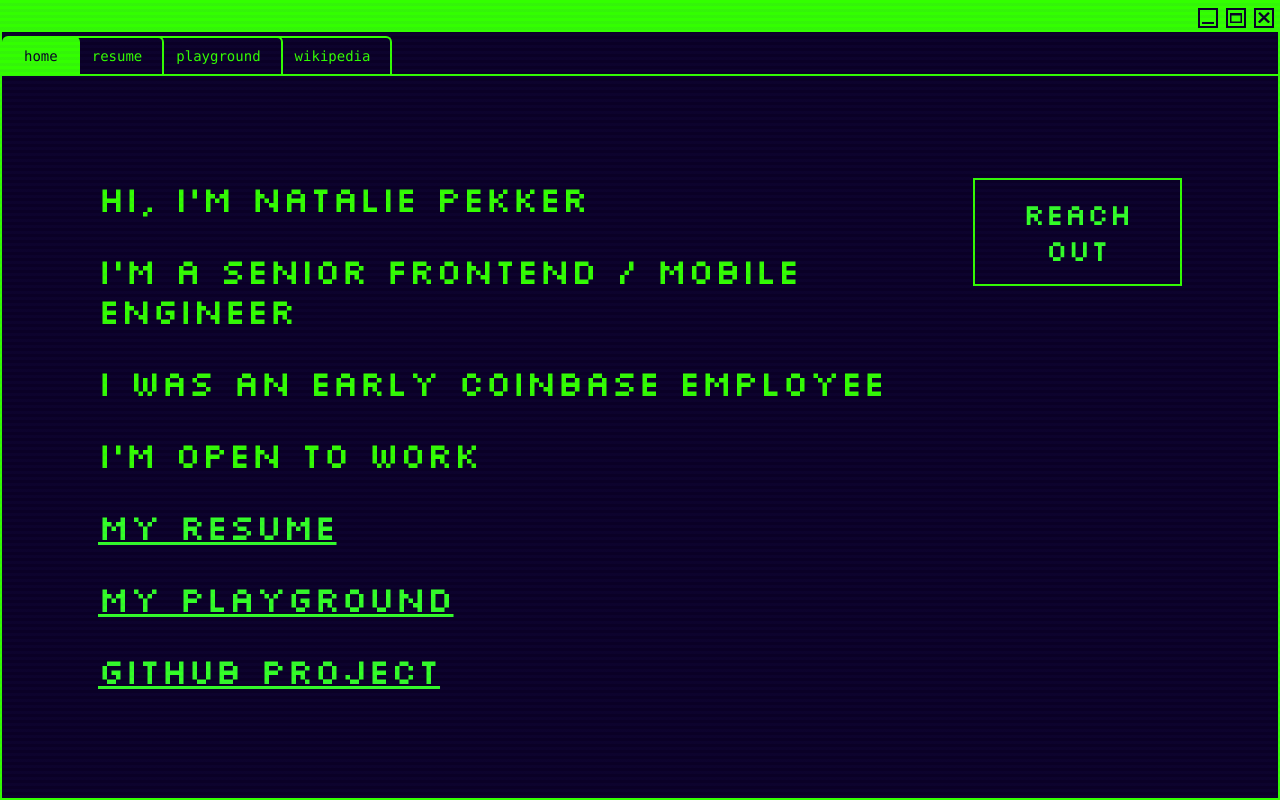
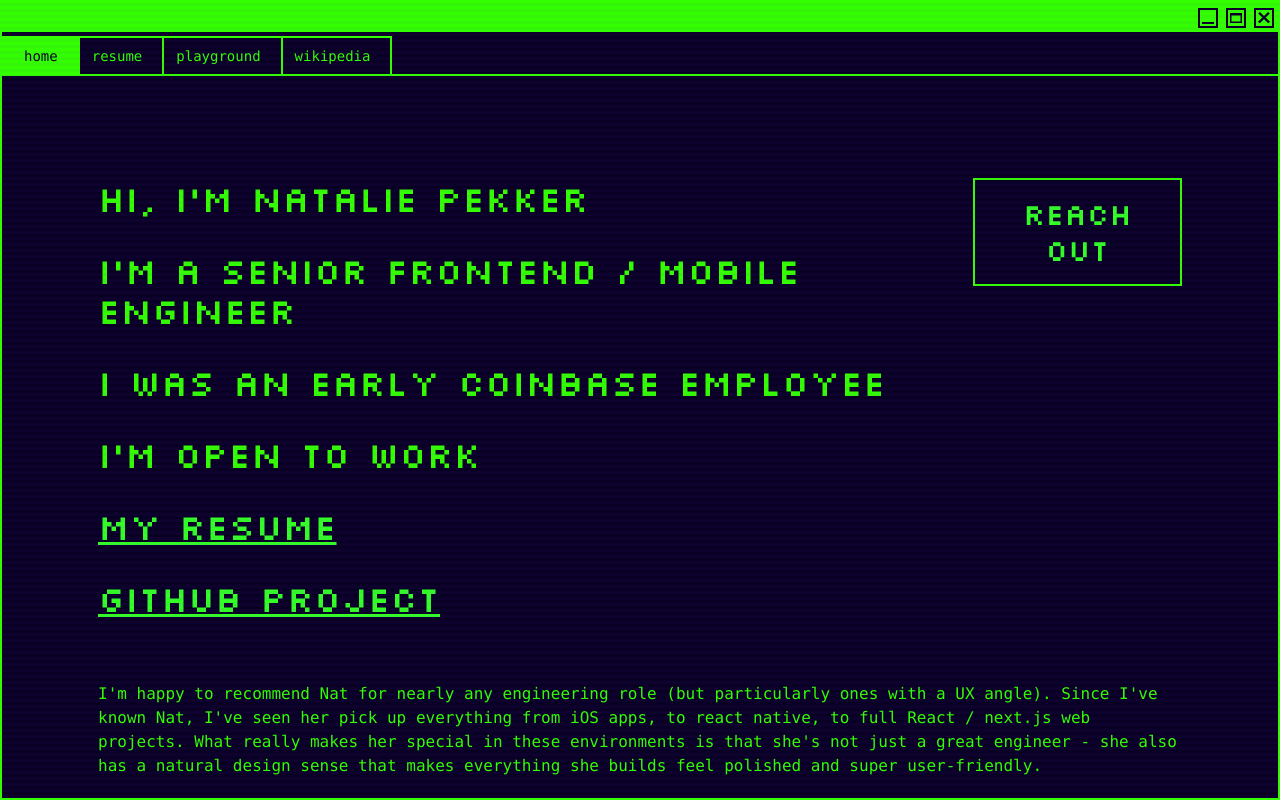
Before and after one commit to npek/im-nat, a Next.js app: page / in a window 1280 px wide. Built offline with nearby package versions, Linux system fonts and the light colour scheme.

Commit message:
add testimonial

```diff
--- a/src/app/components/PopUp.tsx
+++ b/src/app/components/PopUp.tsx
@@ -1,6 +1,7 @@
 "use client";
 import { useEffect, useRef, useState } from "react";
 import { usePopUp } from "../hooks/usePopUp";
+import Image from "next/image";
 
 type PopUpProps = {
   title?: string;
@@ -27,7 +28,6 @@ const PopUp = ({ title, children }: PopUpProps) => {
         popupRef.current as HTMLDivElement
       ).getBoundingClientRect().left;
 
-      // Adjust this value as per your requirements; for instance, if popup's left is more than 80% of window width
       if (popupLeft / window.innerWidth > 0.8 || smallScreenStatus) {
         setPosition({ top: 0, left: 0 }); // Reset the position
         setIsSmallScreen(true);
@@ -126,7 +126,7 @@ const PopUp = ({ title, children }: PopUpProps) => {
             onClick={closePopUp}
             hidden={isSmallScreen}
           >
-            <img className="w-full h-full" src="/icons/exit.svg" />
+            <Image src="/icons/exit.svg" alt="close pop up icon" />
           </div>
         </div>
       </div>
--- a/src/app/components/Tab.tsx
+++ b/src/app/components/Tab.tsx
@@ -15,12 +15,8 @@ const Tab = ({ type, page, isSelected }: TabProps) => {
     <button
       onClick={() => router.push(page)}
       className={`text-sm py-2 px-5 ${
-        type == "home"
-          ? "rounded-t-md border-x-2"
-          : "rounded-tr-md -ml-2 border-r-2"
-      }  border-t-2 border-default ${
-        isSelected && " text-dark bg-default rounded-tl-md"
-      }`}
+        type == "home" ? "border-x-2" : "-ml-2 border-r-2"
+      }  border-t-2 border-default ${isSelected && " text-dark bg-default"}`}
     >
       {type}
     </button>
--- a/src/app/page.tsx
+++ b/src/app/page.tsx
@@ -8,7 +8,9 @@ export default function Home() {
   const { showPopUp } = usePopUp();
 
   return (
+    <div className="flex flex-col space-y-16">
       <div className="flex md:flex-row flex-col justify-between md:space-y-0 space-y-16 md:space-x-4 space-x-0">
+        <div className="flex flex-col justify-between space-y-16">
           <div className="flex flex-col space-y-8 justify-items-center">
             <DisplayLabel fontSize="4xl">Hi, I'm Natalie Pekker</DisplayLabel>
             <DisplayLabel fontSize="4xl">
@@ -21,12 +23,10 @@ export default function Home() {
             <DisplayLink fontSize="4xl" href="/resume">
               My resume
             </DisplayLink>
-        <DisplayLink fontSize="4xl" href="/playground">
-          My playground
-        </DisplayLink>
             <DisplayLink fontSize="4xl" href="https://github.com/npek/im-nat">
               Github project
             </DisplayLink>
+          </div>
         </div>
         <div className="flex flex-col space-y-8 sm:items-end items-start">
           <button
@@ -39,5 +39,25 @@ export default function Home() {
           </button>
         </div>
       </div>
+      <div className="flex flex-col space-y-4">
+        <label>
+          I'm happy to recommend Nat for nearly any engineering role (but
+          particularly ones with a UX angle). Since I've known Nat, I've seen
+          her pick up everything from iOS apps, to react native, to full React /
+          next.js web projects. What really makes her special in these
+          environments is that she's not just a great engineer - she also has a
+          natural design sense that makes everything she builds feel polished
+          and super user-friendly.
+        </label>
+        <label>
+          Beyond the technical work, she's been an absolute joy to work with.
+          She brings an amazing energy to the team, is super positive and is
+          genuinely hilarious. Any team would be lucky to have her.
+        </label>
+        <label className="font-bold">
+          - Jacob Thornton, CEO of Pierre and co-creator of Bootstrap
+        </label>
+      </div>
+    </div>
   );
 }
```
Lines whose indentation alone changed are shown as unchanged.
